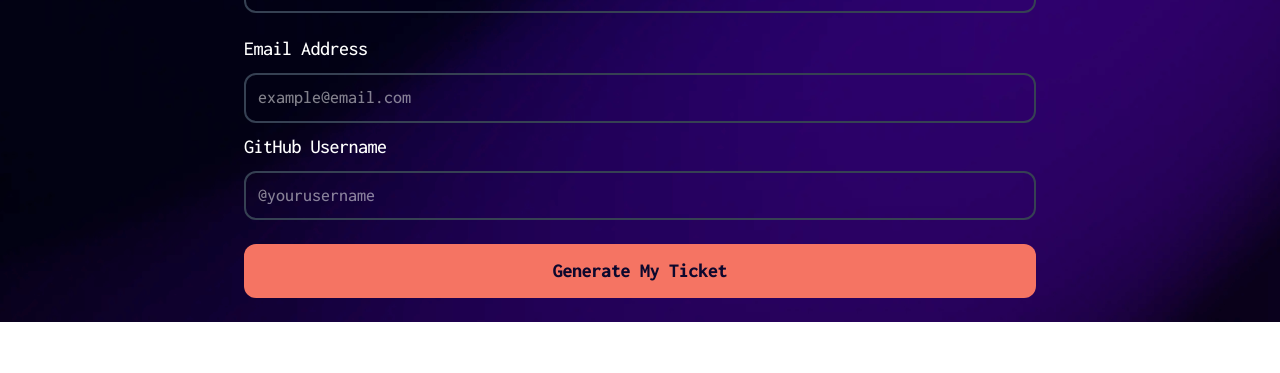
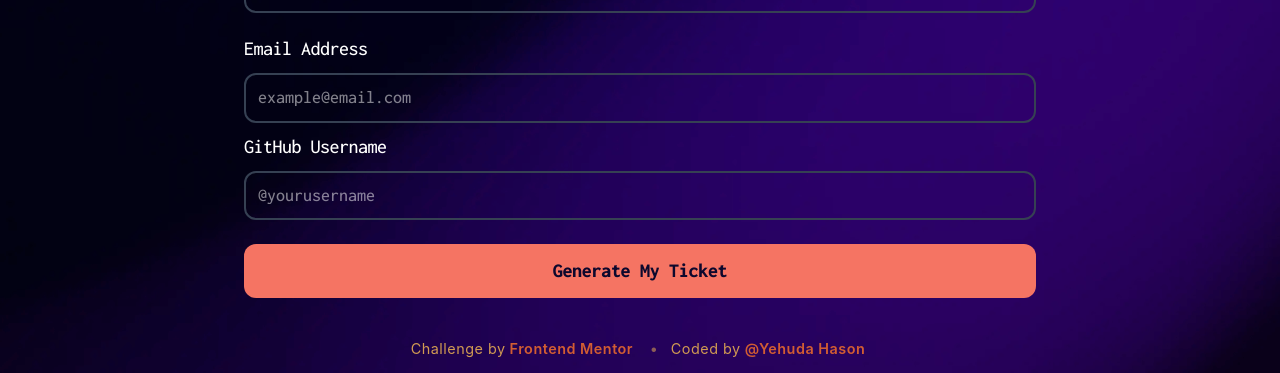
Before and after one commit to yehudahason/conference-ticket-generator, a React (Vite) app: page / in a window 1280 px wide. Shown: the part 1361-1734 px from the top of the page. Before the commit the page ends 1683 px from the top, so only its background shows below. Built offline with nearby package versions, Linux system fonts and the light colour scheme.

Commit message:
finalizing

```diff
--- a/src/App.tsx
+++ b/src/App.tsx
@@ -1,6 +1,7 @@
 // import React from "react";
 
 import Header from "./components/Header";
+import Footer from "./components/Footer";
 import {
   useEffect,
   useState,
@@ -169,7 +170,10 @@ export default function App() {
       <main className="flex justify-center items-center flex-col mb-6 px-3">
         {stage2 && avatar ? (
           <div className="flex mt-6 relative sm:w-auto w-full">
-            <img src={`${baseUrl}/images/pattern-ticket.svg`} alt="" />
+            <img
+              src={`${baseUrl}/images/pattern-ticket.svg`}
+              alt="invite ticket"
+            />
             <span
               className="absolute top-5/11 -right-1 text-preset-3
               text-gray-400
@@ -185,10 +189,13 @@ export default function App() {
                 alt="Avatar"
                 className=" z-10 ssm:h-22 ssm:w-22 h-12 w-12 rounded-xl object-cover"
               />
-              <div className="flex flex-col justify-center ">
+              <div className="flex flex-col justify-center  gap-2">
                 <p className="text-preset-3 text-white">{form.name}</p>
                 <p className="flex gap-2 items-center text-preset-5 text-gray-400">
-                  <img src={`${baseUrl}/images/icon-github.svg`} alt="" /> @
+                  <img
+                    src={`${baseUrl}/images/icon-github.svg`}
+                    alt="Github icon"
+                  />
                   {form.github}
                 </p>
               </div>
@@ -197,10 +204,10 @@ export default function App() {
               <img
                 className=""
                 src={`${baseUrl}/images/logo-full.svg`}
-                alt=""
+                alt="logo"
               />
               <span className="text-preset-6 text-gray-400">
-                {formatted}&nbsp; / &nbsp;Austin , TX
+                {formatted}&nbsp; / &nbsp;Austin, TX
               </span>
             </div>
           </div>
@@ -252,7 +259,7 @@ export default function App() {
                       <img
                         src={avatar}
                         alt="Avatar"
-                        className="h-18 w-18 rounded-xl object-cover"
+                        className="border-2 border-gray-400 h-18 w-18 rounded-xl object-cover"
                       />
 
                       <div className="flex gap-4">
@@ -296,7 +303,7 @@ export default function App() {
                     <>
                       <img
                         src={`${baseUrl}/images/icon-upload.svg`}
-                        alt=""
+                        alt="upload file"
                         className="rounded border-2 border-gray-600 p-1"
                       />
 
@@ -312,7 +319,7 @@ export default function App() {
               >
                 <img
                   src={`${baseUrl}/images/icon-info.svg`}
-                  alt=""
+                  alt="info"
                   className={`info ${error.maxFile ? "not-valid" : ""}`}
                 />
                 {error.maxFile
@@ -341,7 +348,7 @@ export default function App() {
               >
                 <img
                   src={`${baseUrl}/images/icon-info.svg`}
-                  alt=""
+                  alt="info"
                   className="info not-valid"
                 />
                 Please fill name
@@ -355,8 +362,8 @@ export default function App() {
               </label>
 
               <input
-                type="text"
-                id="text"
+                type="email"
+                id="email"
                 name="email"
                 className={`hover:bg-gray-700  mt-3 border-2 border-gray-700 rounded-xl text-preset-6 p-3 w-full ${error.email ? "border border-red-400 focus:outline-none" : ""}
                 `}
@@ -371,7 +378,7 @@ export default function App() {
             >
               <img
                 src={`${baseUrl}/images/icon-info.svg`}
-                alt=""
+                alt="info"
                 className="info not-valid"
               />
               Please enter valid email
@@ -399,7 +406,7 @@ export default function App() {
               >
                 <img
                   src={`${baseUrl}/images/icon-info.svg`}
-                  alt=""
+                  alt="info"
                   className="info not-valid"
                 />
                 Please enter user
@@ -415,6 +422,7 @@ export default function App() {
           </form>
         )}
       </main>
+      <Footer />
     </>
   );
 }
--- /dev/null
+++ b/src/components/Footer.tsx
@@ -0,0 +1,30 @@
+import React from "react";
+
+export default function Footer() {
+  return (
+    <footer>
+      <div className="attribution">
+        Challenge by
+        <a
+          href="https://www.frontendmentor.io?ref=challenge"
+          target="_blank"
+          rel="noopener noreferrer"
+        >
+          Frontend Mentor
+        </a>
+        <span className="separator" aria-hidden="true">
+          {" "}
+          •{" "}
+        </span>
+        Coded by
+        <a
+          href="https://www.frontendmentor.io/profile/yehudahason"
+          target="_blank"
+          rel="noopener noreferrer"
+        >
+          @Yehuda Hason
+        </a>
+      </div>
+    </footer>
+  );
+}
--- a/src/index.css
+++ b/src/index.css
@@ -109,6 +109,35 @@ body {
   filter: invert(19%) sepia(100%) saturate(5000%) hue-rotate(356deg)
     brightness(97%) contrast(122%);
 }
+
+.attribution {
+  letter-spacing: 0.5px;
+  bottom: 1px;
+  font-size: 0.9rem;
+  text-align: center;
+  padding: 1rem;
+
+  color: rgb(209, 154, 82);
+}
+
+/* Links */
+.attribution a {
+  margin: 0 0.25rem;
+  text-decoration: none;
+  font-weight: 600;
+  color: rgb(210, 93, 50);
+}
+
+.attribution a:hover {
+  opacity: 0.5;
+}
+
+/* Separator dot */
+.separator {
+  margin: 0 0.5rem;
+  opacity: 0.6;
+}
+
 @media (min-width: 768px) {
   body {
     background-image: url("/images/background-tablet.png");
```
